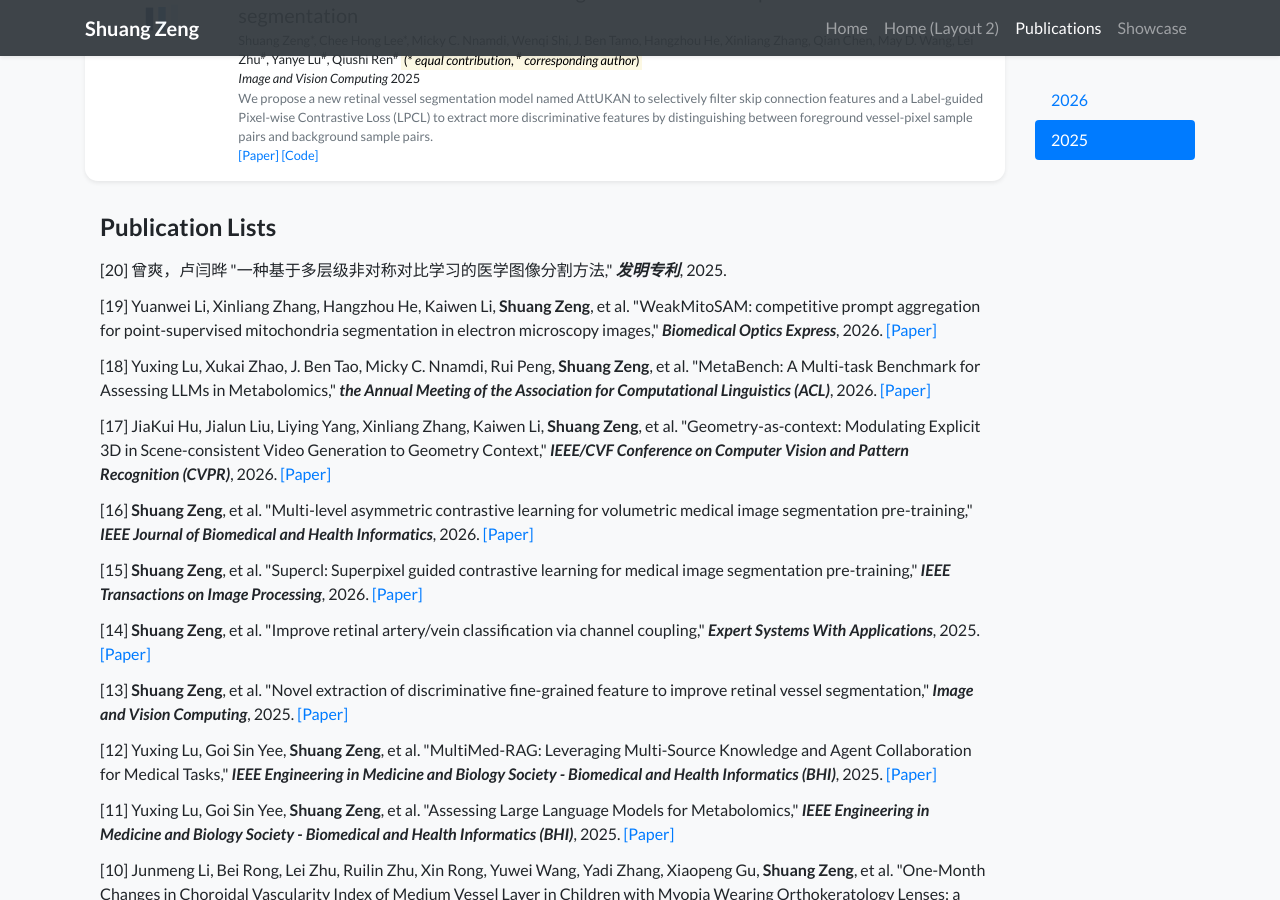
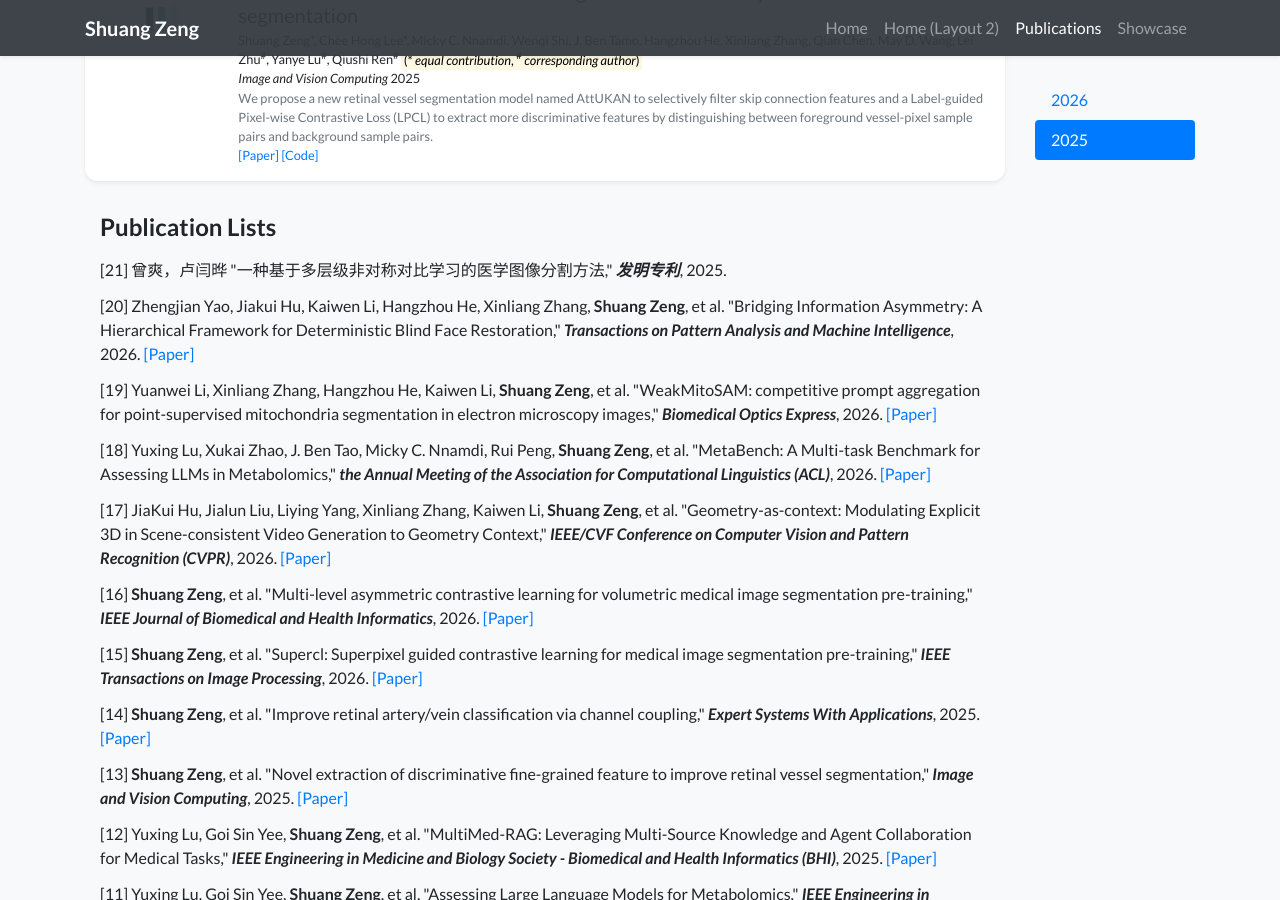
Before and after one commit to stevezs315/stevezs315.github.io, a Jekyll site: the page built from publications.html, in a window 1280 px wide and 900 px high, scrolled down 1053 px. Built offline with Jekyll 4.4.1, drawn with Linux system fonts in a browser that asks for light colours; nearby versions of some CDN libraries; a style sheet for code colours, icons or effects is not loaded.

Commit message:
Update co-author_pub.yml

```diff
--- a/_data/co-author_pub.yml
+++ b/_data/co-author_pub.yml
@@ -22,6 +22,13 @@
   title: "一种基于多层级非对称对比学习的医学图像分割方法"
   venue: "<strong>发明专利</strong>"
   year: 2025
+  index: 21
+
+- authors: "Zhengjian Yao, Jiakui Hu, Kaiwen Li, Hangzhou He, Xinliang Zhang, <strong>Shuang Zeng</strong>, et al."
+  title: "Bridging Information Asymmetry: A Hierarchical Framework for Deterministic Blind Face Restoration"
+  venue: "<strong>Transactions on Pattern Analysis and Machine Intelligence</strong>"
+  year: 2026
+  url: "https://arxiv.org/abs/2601.19506"
   index: 20
 
 - authors: "Yuanwei Li, Xinliang Zhang, Hangzhou He, Kaiwen Li, <strong>Shuang Zeng</strong>, et al."
```
